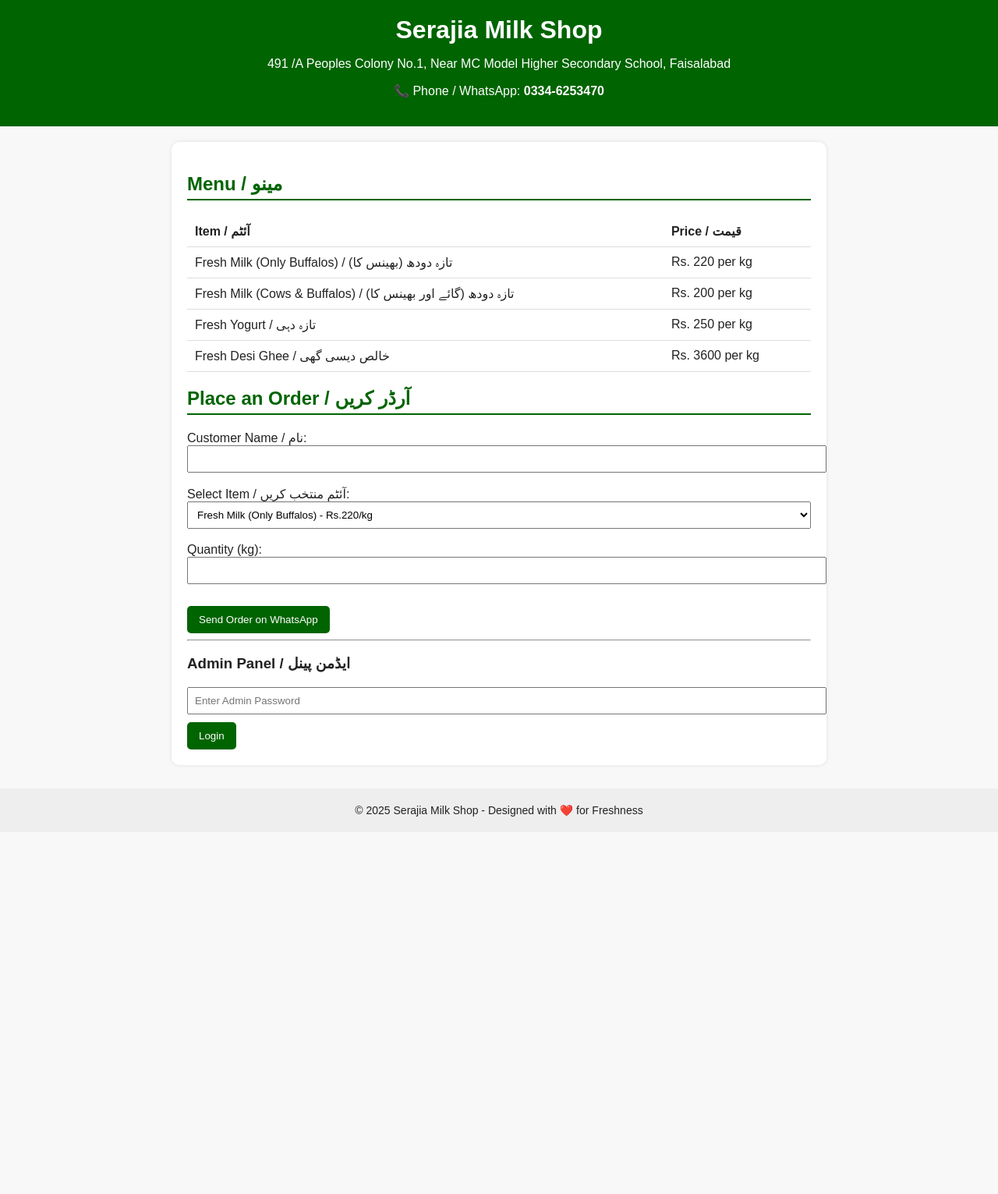
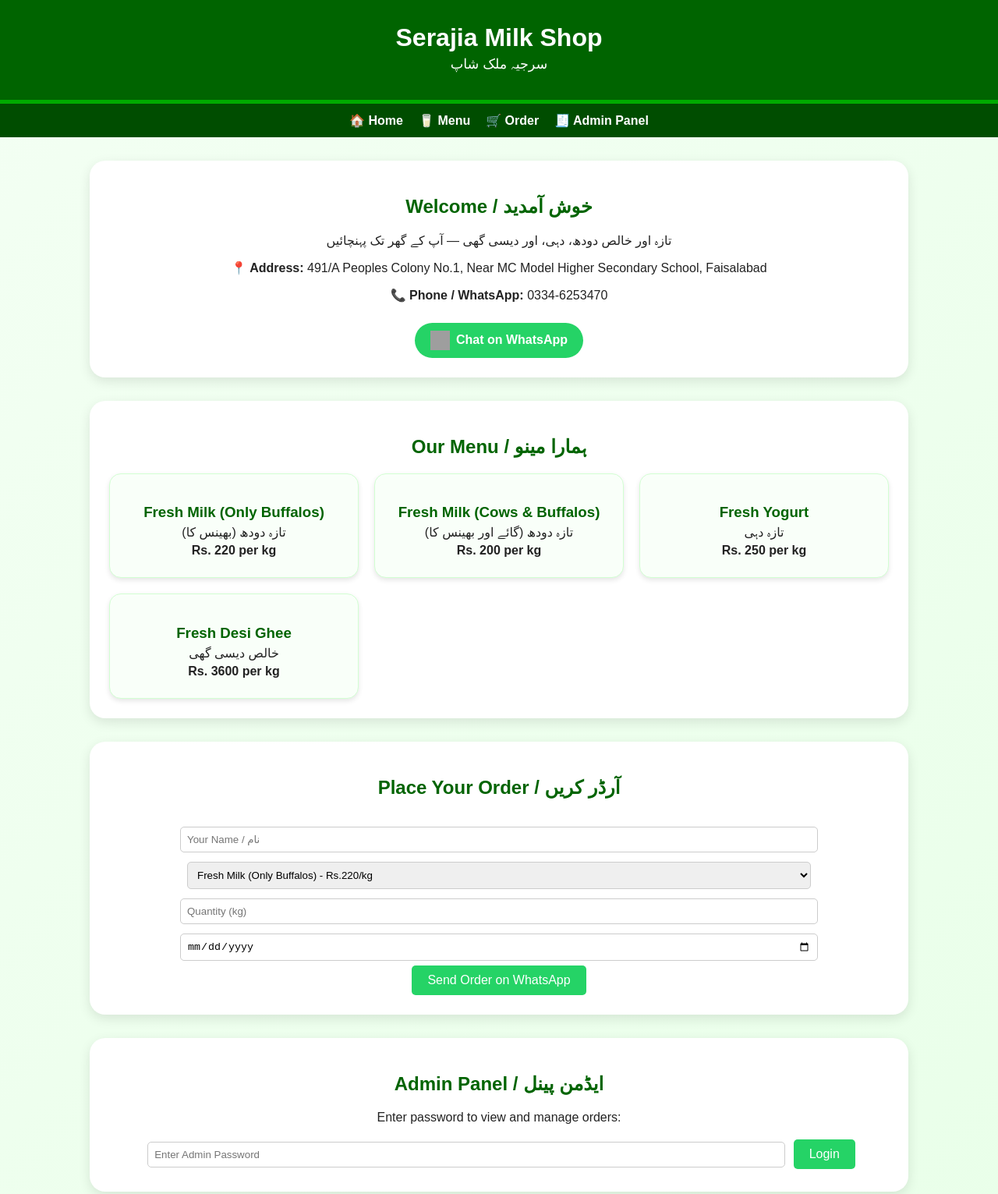
Before and after one commit to farhan10105/milk-shop-3, a plain HTML site: page index.html in a window 1280 px wide. Shown: the top 1531 px of the page at 78% size. Before the commit the page ends 1067 px from the top, so only its background shows below. Drawn offline with Linux system fonts and the light colour scheme; grey boxes are pictures that could not be loaded.

Commit message:
Update index.html

```diff
--- a/index.html
+++ b/index.html
@@ -1,197 +1,189 @@
 <!DOCTYPE html>
 <html lang="en">
 <head>
-  <meta charset="UTF-8">
-  <meta name="viewport" content="width=device-width, initial-scale=1.0">
+<meta charset="UTF-8" />
+<meta name="viewport" content="width=device-width, initial-scale=1.0" />
 <title>Serajia Milk Shop</title>
 <style>
-    body {
-      font-family: Arial, sans-serif;
-      background: #f8f8f8;
-      margin: 0;
-      padding: 0;
-      color: #222;
-    }
-    header {
-      background: #006400;
-      color: white;
-      text-align: center;
-      padding: 20px;
-    }
-    h1 {
-      margin: 0;
-    }
-    .container {
-      width: 90%;
-      max-width: 800px;
-      margin: 20px auto;
-      background: white;
-      padding: 20px;
-      border-radius: 10px;
-      box-shadow: 0 0 5px rgba(0,0,0,0.1);
-    }
-    h2 {
-      color: #006400;
-      border-bottom: 2px solid #006400;
-      padding-bottom: 5px;
-    }
-    table {
-      width: 100%;
-      border-collapse: collapse;
-      margin-top: 10px;
-    }
-    th, td {
-      padding: 10px;
-      border-bottom: 1px solid #ddd;
-      text-align: left;
-    }
-    button {
-      background: #006400;
-      color: white;
-      border: none;
-      padding: 10px 15px;
-      cursor: pointer;
-      border-radius: 5px;
-      margin-top: 10px;
-    }
-    button:hover {
-      background: #008000;
-    }
-    .admin-section {
-      display: none;
-    }
-    footer {
-      text-align: center;
-      padding: 20px;
-      font-size: 14px;
-      background: #eee;
-      margin-top: 30px;
-    }
+  body {margin:0;font-family:"Poppins",sans-serif;background:linear-gradient(135deg,#f3fff3,#e9ffe9);color:#222;}
+  header{background:#006400;color:#fff;text-align:center;padding:30px 10px;border-bottom:5px solid #00aa00;}
+  header h1{margin:0;font-size:2em;}
+  header p{margin:5px 0;font-size:1.1em;}
+  nav{background:#004d00;display:flex;justify-content:center;flex-wrap:wrap;gap:20px;padding:12px;}
+  nav a{color:white;text-decoration:none;font-weight:bold;}
+  nav a:hover{text-decoration:underline;}
+  section{max-width:1000px;margin:30px auto;background:white;border-radius:20px;padding:25px;box-shadow:0 5px 15px rgba(0,0,0,0.1);}
+  h2{color:#006400;text-align:center;}
+  .menu-container{display:grid;grid-template-columns:repeat(auto-fit,minmax(250px,1fr));gap:20px;}
+  .item{background:#f9fff9;border:1px solid #d2ffd2;padding:20px;border-radius:15px;box-shadow:0 3px 6px rgba(0,0,0,0.1);text-align:center;}
+  .item h3{margin-bottom:5px;color:#006400;}
+  .item p{margin:5px 0;}
+  .order-form{text-align:center;margin-top:30px;}
+  input,select{width:80%;padding:8px;margin:6px;border:1px solid #ccc;border-radius:5px;}
+  button{background:#25D366;color:white;border:none;padding:10px 20px;border-radius:5px;cursor:pointer;font-size:16px;}
+  button:hover{background:#1ebe5c;}
+  .whatsapp-button{display:inline-flex;align-items:center;justify-content:center;background-color:#25D366;color:white;padding:10px 20px;border-radius:50px;font-size:16px;text-decoration:none;font-weight:bold;margin-top:10px;}
+  .whatsapp-button img{width:25px;height:25px;margin-right:8px;}
+  table{width:100%;border-collapse:collapse;margin-top:15px;}
+  th,td{border:1px solid #ccc;padding:8px;text-align:center;}
+  th{background:#006400;color:white;}
+  footer{text-align:center;padding:20px;background:#004d00;color:white;margin-top:40px;}
 </style>
 </head>
 <body>
 
 <header>
   <h1>Serajia Milk Shop</h1>
-    <p>491 /A Peoples Colony No.1, Near MC Model Higher Secondary School, Faisalabad</p>
-    <p>📞 Phone / WhatsApp: <strong>0334-6253470</strong></p>
+  <p>سرجیہ ملک شاپ</p>
 </header>
 
-  <div class="container">
-    <h2>Menu / مینو</h2>
-    <table>
-      <tr>
-        <th>Item / آئٹم</th>
-        <th>Price / قیمت</th>
-      </tr>
-      <tr>
-        <td>Fresh Milk (Only Buffalos) / تازہ دودھ (بھینس کا)</td>
-        <td>Rs. 220 per kg</td>
-      </tr>
-      <tr>
-        <td>Fresh Milk (Cows & Buffalos) / تازہ دودھ (گائے اور بھینس کا)</td>
-        <td>Rs. 200 per kg</td>
-      </tr>
-      <tr>
-        <td>Fresh Yogurt / تازہ دہی</td>
-        <td>Rs. 250 per kg</td>
-      </tr>
-      <tr>
-        <td>Fresh Desi Ghee / خالص دیسی گھی</td>
-        <td>Rs. 3600 per kg</td>
-      </tr>
-    </table>
+<nav>
+  <a href="#home">🏠 Home</a>
+  <a href="#menu">🥛 Menu</a>
+  <a href="#order">🛒 Order</a>
+  <a href="#admin">🧾 Admin Panel</a>
+</nav>
 
-    <h2>Place an Order / آرڈر کریں</h2>
-    <form id="orderForm">
-      <label>Customer Name / نام:</label><br>
-      <input type="text" id="name" required style="width:100%; padding:8px;"><br><br>
+<section id="home">
+  <h2>Welcome / خوش آمدید</h2>
+  <p style="text-align:center;">تازہ اور خالص دودھ، دہی، اور دیسی گھی — آپ کے گھر تک پہنچائیں</p>
+  <p style="text-align:center;"><b>📍 Address:</b> 491/A Peoples Colony No.1, Near MC Model Higher Secondary School, Faisalabad</p>
+  <p style="text-align:center;"><b>📞 Phone / WhatsApp:</b> 0334-6253470</p>
+  <div style="text-align:center;">
+    <a class="whatsapp-button" href="https://wa.me/923346253470" target="_blank">
+      <img src="https://upload.wikimedia.org/wikipedia/commons/6/6b/WhatsApp.svg">Chat on WhatsApp
+    </a>
+  </div>
+</section>
 
-      <label>Select Item / آئٹم منتخب کریں:</label><br>
-      <select id="item" required style="width:100%; padding:8px;">
-        <option value="Fresh Milk (Only Buffalos)">Fresh Milk (Only Buffalos) - Rs.220/kg</option>
-        <option value="Fresh Milk (Cows & Buffalos)">Fresh Milk (Cows & Buffalos) - Rs.200/kg</option>
-        <option value="Fresh Yogurt">Fresh Yogurt - Rs.250/kg</option>
-        <option value="Fresh Desi Ghee">Fresh Desi Ghee - Rs.3600/kg</option>
-      </select><br><br>
-
-      <label>Quantity (kg):</label><br>
-      <input type="number" id="quantity" min="1" required style="width:100%; padding:8px;"><br><br>
-
-      <button type="submit">Send Order on WhatsApp</button>
-    </form>
-
-    <hr>
-
-    <h3>Admin Panel / ایڈمن پینل</h3>
-    <input type="password" id="adminPassword" placeholder="Enter Admin Password" style="width:100%; padding:8px;">
-    <button onclick="loginAdmin()">Login</button>
-
-    <div class="admin-section" id="adminPanel">
-      <h2>Orders Received</h2>
-      <ul id="orderList"></ul>
-      <button onclick="clearOrders()">Clear All Orders</button>
+<section id="menu">
+  <h2>Our Menu / ہمارا مینو</h2>
+  <div class="menu-container">
+    <div class="item">
+      <h3>Fresh Milk (Only Buffalos)</h3>
+      <p>تازہ دودھ (بھینس کا)</p>
+      <p><b>Rs. 220 per kg</b></p>
+    </div>
+    <div class="item">
+      <h3>Fresh Milk (Cows & Buffalos)</h3>
+      <p>تازہ دودھ (گائے اور بھینس کا)</p>
+      <p><b>Rs. 200 per kg</b></p>
+    </div>
+    <div class="item">
+      <h3>Fresh Yogurt</h3>
+      <p>تازہ دہی</p>
+      <p><b>Rs. 250 per kg</b></p>
+    </div>
+    <div class="item">
+      <h3>Fresh Desi Ghee</h3>
+      <p>خالص دیسی گھی</p>
+      <p><b>Rs. 3600 per kg</b></p>
     </div>
   </div>
+</section>
+
+<section id="order">
+  <h2>Place Your Order / آرڈر کریں</h2>
+  <div class="order-form">
+    <input type="text" id="name" placeholder="Your Name / نام" required><br>
+    <select id="item">
+      <option value="Buffalo Milk">Fresh Milk (Only Buffalos) - Rs.220/kg</option>
+      <option value="Cow & Buffalo Milk">Fresh Milk (Cows & Buffalos) - Rs.200/kg</option>
+      <option value="Yogurt">Fresh Yogurt - Rs.250/kg</option>
+      <option value="Desi Ghee">Fresh Desi Ghee - Rs.3600/kg</option>
+    </select><br>
+    <input type="number" id="qty" placeholder="Quantity (kg)" min="1" required><br>
+    <input type="date" id="date" required><br>
+    <button onclick="sendOrder()">Send Order on WhatsApp</button>
+  </div>
+</section>
+
+<section id="admin">
+  <h2>Admin Panel / ایڈمن پینل</h2>
+  <p style="text-align:center;">Enter password to view and manage orders:</p>
+  <div style="text-align:center;">
+    <input type="password" id="adminPass" placeholder="Enter Admin Password">
+    <button onclick="loginAdmin()">Login</button>
+  </div>
+  <div id="adminArea" style="display:none;margin-top:20px;">
+    <table>
+      <thead>
+        <tr>
+          <th>Date</th><th>Name</th><th>Item</th><th>Qty</th><th>Status</th><th>Action</th>
+        </tr>
+      </thead>
+      <tbody id="orderTable"></tbody>
+    </table>
+  </div>
+</section>
 
 <footer>
-    © 2025 Serajia Milk Shop - Designed with ❤️ for Freshness
+  © 2025 Serajia Milk Shop | Pure • Fresh • Natural
 </footer>
 
 <script>
-    const phone = "923346253470"; // WhatsApp format (without +)
-    const adminPass = "milkadmin123"; // Change password if needed
+const adminPassword="milkadmin123";
 
-    document.getElementById('orderForm').addEventListener('submit', function(e){
-      e.preventDefault();
-      const name = document.getElementById('name').value;
-      const item = document.getElementById('item').value;
-      const quantity = document.getElementById('quantity').value;
+function sendOrder(){
+  const name=document.getElementById('name').value.trim();
+  const item=document.getElementById('item').value;
+  const qty=document.getElementById('qty').value;
+  const date=document.getElementById('date').value;
+  if(!name||!item||!qty||!date){alert("Please fill all fields!");return;}
 
-      const message = `New Order from ${name}%0AItem: ${item}%0AQuantity: ${quantity} kg`;
-      const url = `https://wa.me/${phone}?text=${message}`;
+  const order={name,item,qty,date,status:"Pending",time:new Date().toLocaleString()};
+  const orders=JSON.parse(localStorage.getItem("orders"))||[];
+  orders.push(order);
+  localStorage.setItem("orders",JSON.stringify(orders));
 
-      // Save order locally
-      const orders = JSON.parse(localStorage.getItem('orders')) || [];
-      orders.push({ name, item, quantity, time: new Date().toLocaleString() });
-      localStorage.setItem('orders', JSON.stringify(orders));
-
-      window.open(url, '_blank');
-      document.getElementById('orderForm').reset();
-    });
+  const msg=`New Order from ${name}%0AItem: ${item}%0AQuantity: ${qty} kg%0ADate: ${date}`;
+  window.open(`https://wa.me/923346253470?text=${msg}`,"_blank");
+  alert("Order sent and saved for admin view!");
+  document.getElementById('name').value='';
+  document.getElementById('qty').value='';
+  document.getElementById('date').value='';
+}
 
 function loginAdmin(){
-      const pass = document.getElementById('adminPassword').value;
-      if(pass === adminPass){
-        document.getElementById('adminPanel').style.display = 'block';
+  const pass=document.getElementById('adminPass').value;
+  if(pass===adminPassword){
+    document.getElementById('adminArea').style.display='block';
     loadOrders();
-      } else {
-        alert('Incorrect password');
-      }
+  } else alert("Incorrect password!");
 }
 
 function loadOrders(){
-      const orderList = document.getElementById('orderList');
-      orderList.innerHTML = '';
-      const orders = JSON.parse(localStorage.getItem('orders')) || [];
-      if(orders.length === 0){
-        orderList.innerHTML = '<li>No orders yet.</li>';
-        return;
-      }
-      orders.forEach(o=>{
-        const li = document.createElement('li');
-        li.textContent = `${o.time} - ${o.name} ordered ${o.quantity} kg of ${o.item}`;
-        orderList.appendChild(li);
+  const orders=JSON.parse(localStorage.getItem("orders"))||[];
+  const table=document.getElementById('orderTable');
+  table.innerHTML='';
+  if(orders.length===0){table.innerHTML="<tr><td colspan='6'>No Orders Yet</td></tr>";return;}
+  orders.forEach((o,i)=>{
+    const row=document.createElement('tr');
+    row.innerHTML=`
+      <td>${o.date}</td>
+      <td>${o.name}</td>
+      <td>${o.item}</td>
+      <td>${o.qty}</td>
+      <td>${o.status}</td>
+      <td>
+        <button onclick="markDone(${i})">✅ Done</button>
+        <button onclick="deleteOrder(${i})">🗑️ Delete</button>
+      </td>`;
+    table.appendChild(row);
   });
 }
 
-    function clearOrders(){
-      if(confirm("Are you sure you want to clear all orders?")){
-        localStorage.removeItem('orders');
+function markDone(i){
+  const orders=JSON.parse(localStorage.getItem("orders"))||[];
+  orders[i].status="Completed";
+  localStorage.setItem("orders",JSON.stringify(orders));
   loadOrders();
 }
+
+function deleteOrder(i){
+  const orders=JSON.parse(localStorage.getItem("orders"))||[];
+  if(confirm("Delete this order?")){orders.splice(i,1);localStorage.setItem("orders",JSON.stringify(orders));loadOrders();}
 }
 </script>
-
 </body>
 </html>
```
Lines whose indentation alone changed are shown as unchanged.
